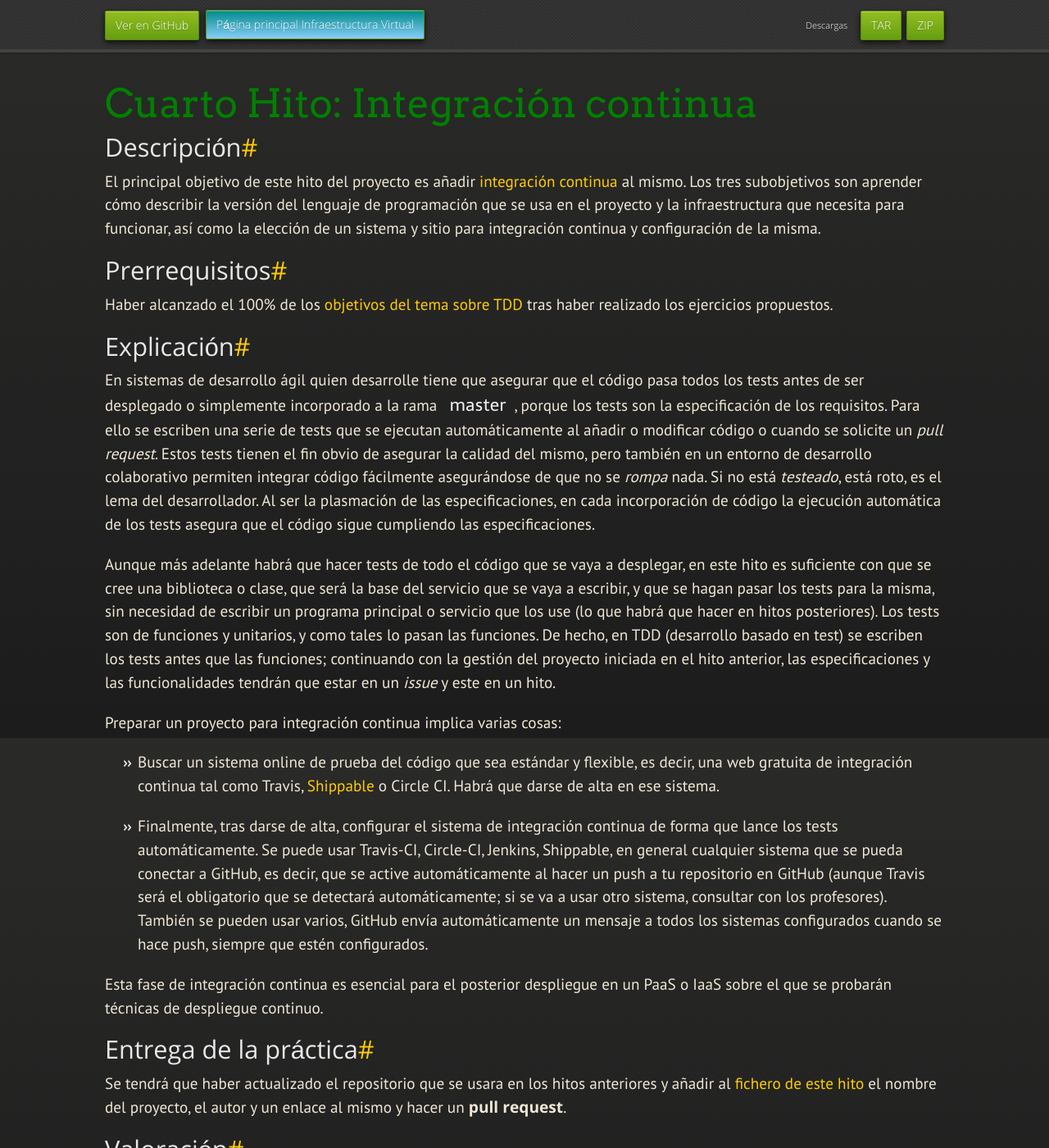
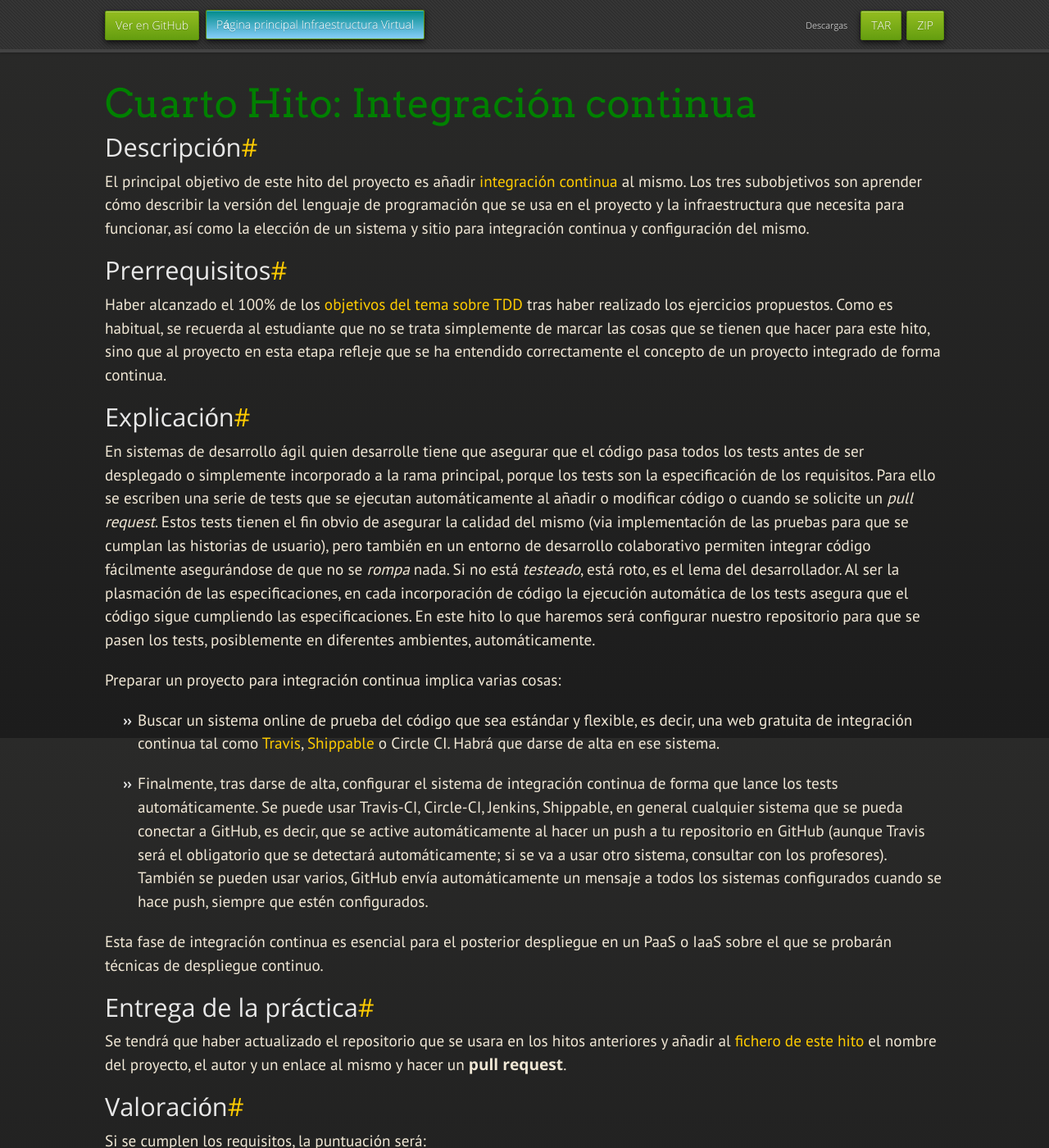
Before and after one commit to JJ/IV, a Jekyll site: the page built from documentos/proyecto/4.CI.md, in a window 1280 px wide and 1400 px high. Shown: the whole window at 82% size. Built offline with Jekyll 4.4.1, drawn with Linux system fonts in a browser that asks for light colours; nearby versions of some CDN libraries; some web fonts are replaced; our own code applies the rules of GitHub Pages for plain Markdown files; some of the changed text lies outside the part shown.

Commit message:
Sync documentos/proyecto/4.CI.md de master a gh-pages

```diff
--- a/documentos/proyecto/4.CI.md
+++ b/documentos/proyecto/4.CI.md
@@ -12,49 +12,46 @@ El principal objetivo de este hito del proyecto es añadir
 al mismo. Los tres subobjetivos son aprender cómo describir la versión del
 lenguaje de programación que se usa en el proyecto y la infraestructura que
 necesita para funcionar, así como la elección de un sistema y sitio para
-integración continua y configuración de la misma.
+integración continua y configuración del mismo.
 
 ## Prerrequisitos
 
-Haber alcanzado el 100% de los
-[objetivos del tema sobre
-TDD](http://jj.github.io/IV/documentos/temas/Desarrollo_basado_en_pruebas)
-tras haber realizado los ejercicios propuestos.
+Haber alcanzado el 100% de
+los
+[objetivos del tema sobre TDD](http://jj.github.io/IV/documentos/temas/Desarrollo_basado_en_pruebas)
+tras
+haber realizado los ejercicios propuestos.  Como es habitual, se
+recuerda al estudiante que no se trata simplemente de marcar las cosas
+que se tienen que hacer para este hito, sino que al proyecto en esta
+etapa refleje que se ha entendido correctamente el concepto de un
+proyecto integrado de forma continua.
 
 ## Explicación
 
 En sistemas de desarrollo ágil quien desarrolle tiene que asegurar que
 el código pasa todos los tests antes de ser desplegado o simplemente
-incorporado a la rama `master`, porque los tests son la especificación
+incorporado a la rama principal, porque los tests son la especificación
 de los requisitos. Para ello se escriben una serie de tests que se
 ejecutan automáticamente al añadir o modificar código o cuando se
 solicite un *pull request*. Estos tests tienen el fin obvio de
-asegurar la calidad del mismo, pero también en un entorno de
+asegurar la calidad del mismo (via implementación de las pruebas para
+que se cumplan las historias de usuario), pero también en un entorno de
 desarrollo colaborativo permiten integrar código fácilmente
 asegurándose de que no se *rompa* nada. Si no está *testeado*, está
 roto, es el lema del desarrollador. Al ser la plasmación de las
 especificaciones, en cada incorporación de código la ejecución
 automática de los tests asegura que el código sigue cumpliendo las
-especificaciones.
-
-Aunque más adelante habrá que hacer tests de todo el código que se
-vaya a desplegar, en este hito es suficiente con que se cree una
-biblioteca o clase, que será la base del servicio que se vaya a
-escribir, y que se hagan pasar los tests para la misma, sin necesidad
-de escribir un programa principal o servicio que los use (lo que habrá
-que hacer en hitos posteriores). Los tests son de funciones y
-unitarios, y como tales lo pasan las funciones. De hecho, en TDD
-(desarrollo basado en test) se escriben los tests antes que las
-funciones; continuando con la gestión del proyecto iniciada en el hito
-anterior, las especificaciones y las funcionalidades tendrán que estar
-en un *issue* y este en un hito.
+especificaciones. En este hito lo que haremos será configurar nuestro
+repositorio para que se pasen los tests, posiblemente en diferentes
+ambientes, automáticamente.
 
 Preparar un proyecto para integración continua implica varias cosas:
 
 - Buscar un sistema online de prueba del código que sea estándar y
   flexible, es decir, una web gratuita de integración continua tal
-  como Travis, [Shippable](https://app.shippable.com/) o Circle
-  CI. Habrá que darse de alta en ese sistema.
+  como [Travis](https://travis-ci.com),
+  [Shippable](https://app.shippable.com/) o Circle CI. Habrá que darse
+  de alta en ese sistema.
 
 - Finalmente, tras darse de alta, configurar el sistema de integración continua
   de forma que lance los tests automáticamente. Se puede usar Travis-CI,
@@ -100,15 +97,6 @@ o no.
 
 ## Valoración
 
-Se recuerda que es prerrequisito haber llevado a cabo todos los objetivos
-del
-[tema correspondiente de la asignatura](http://jj.github.io/IV/documentos/temas/Desarrollo_basado_en_pruebas)
-y del resto de las sesiones hasta el momento de la entrega. En caso contrario
-no se evaluará este hito del proyecto. Como es habitual, se recuerda al alumno
-que no se trata simplemente de marcar las cosas que se tienen que hacer para
-este hito, sino que al proyecto en esta etapa refleje que se ha entendido
-correctamente el concepto de un proyecto integrado de forma continua.
-
 Si se cumplen los requisitos, la
 puntuación será:
 
```
